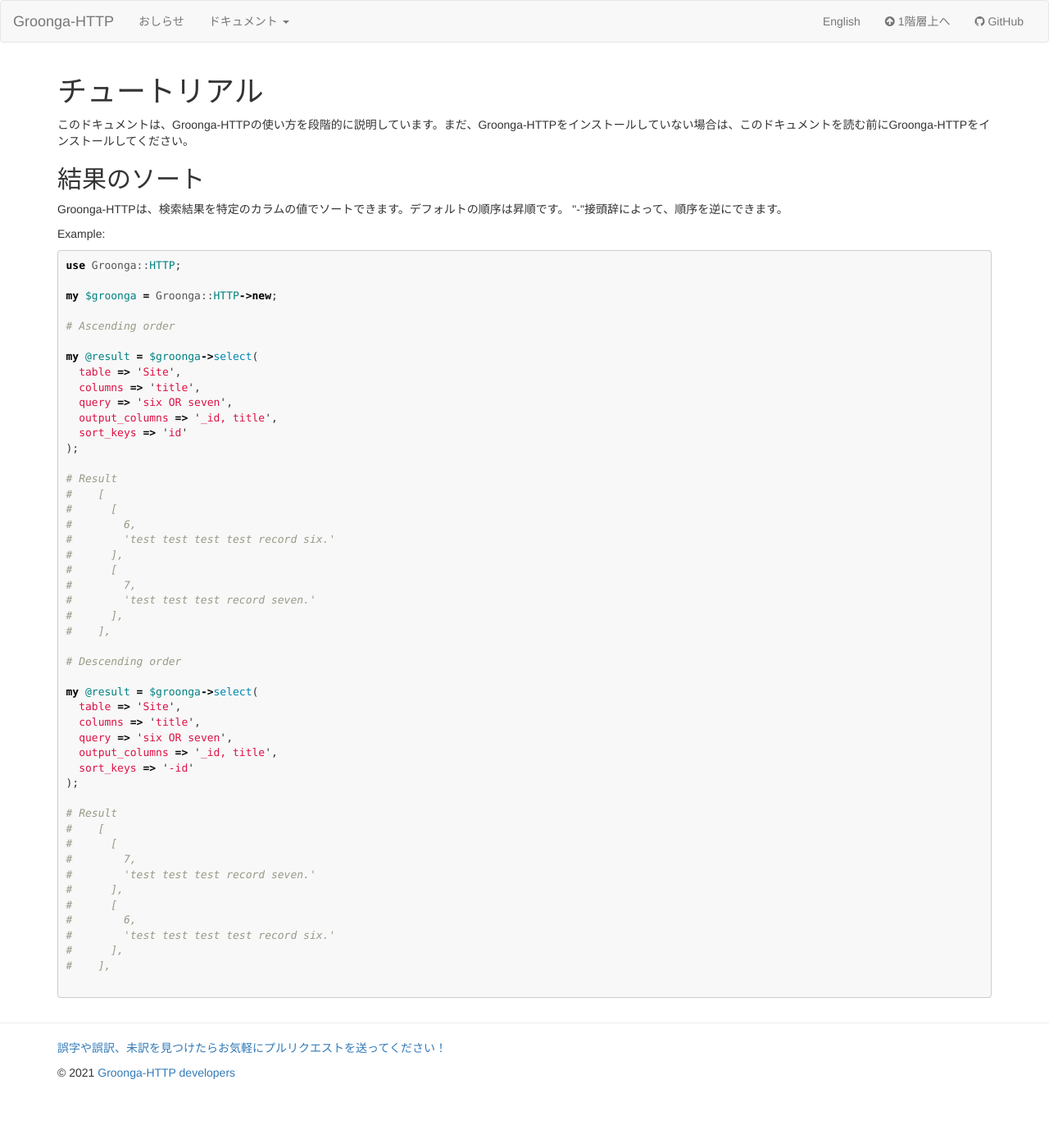
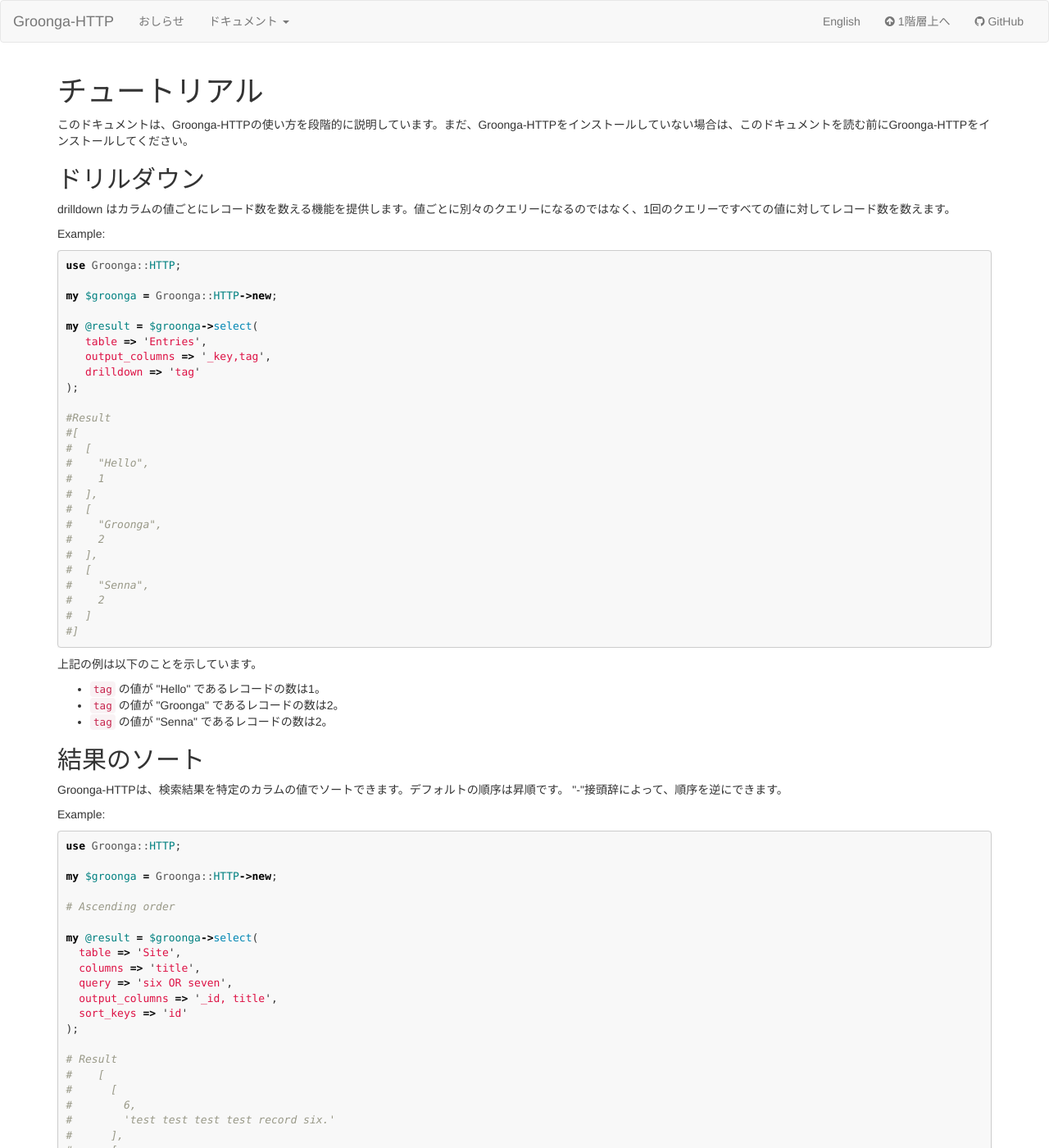
Before and after one commit to groonga/Groonga-HTTP, a Jekyll site: the page built from docs/ja/tutorial/index.md, in a window 1280 px wide and 1400 px high. Shown: the whole window at 82% size. Built offline with Jekyll 4.4.1, drawn with Linux system fonts in a browser that asks for light colours.

Commit message:
doc tutorial: translate to Japanese

````diff
--- a/docs/ja/tutorial/index.md
+++ b/docs/ja/tutorial/index.md
@@ -5,6 +5,46 @@ title: Tutorial
 # チュートリアル
 
 このドキュメントは、Groonga-HTTPの使い方を段階的に説明しています。まだ、Groonga-HTTPをインストールしていない場合は、このドキュメントを読む前にGroonga-HTTPをインストールしてください。
+
+## ドリルダウン {#drilldown}
+
+drilldown はカラムの値ごとにレコード数を数える機能を提供します。値ごとに別々のクエリーになるのではなく、1回のクエリーですべての値に対してレコード数を数えます。
+
+Example:
+
+```perl
+use Groonga::HTTP;
+
+my $groonga = Groonga::HTTP->new;
+
+my @result = $groonga->select(
+   table => 'Entries',
+   output_columns => '_key,tag',
+   drilldown => 'tag'
+);
+
+#Result
+#[
+#  [
+#    "Hello",
+#    1
+#  ],
+#  [
+#    "Groonga",
+#    2
+#  ],
+#  [
+#    "Senna",
+#    2
+#  ]
+#]
+```
+
+上記の例は以下のことを示しています。
+
+  * ``tag`` の値が "Hello" であるレコードの数は1。
+  * ``tag`` の値が "Groonga" であるレコードの数は2。
+  * ``tag`` の値が "Senna" であるレコードの数は2。
 
 ## 結果のソート {#sort-of-result}
 
````
Also changed, not shown: 1 other file.
